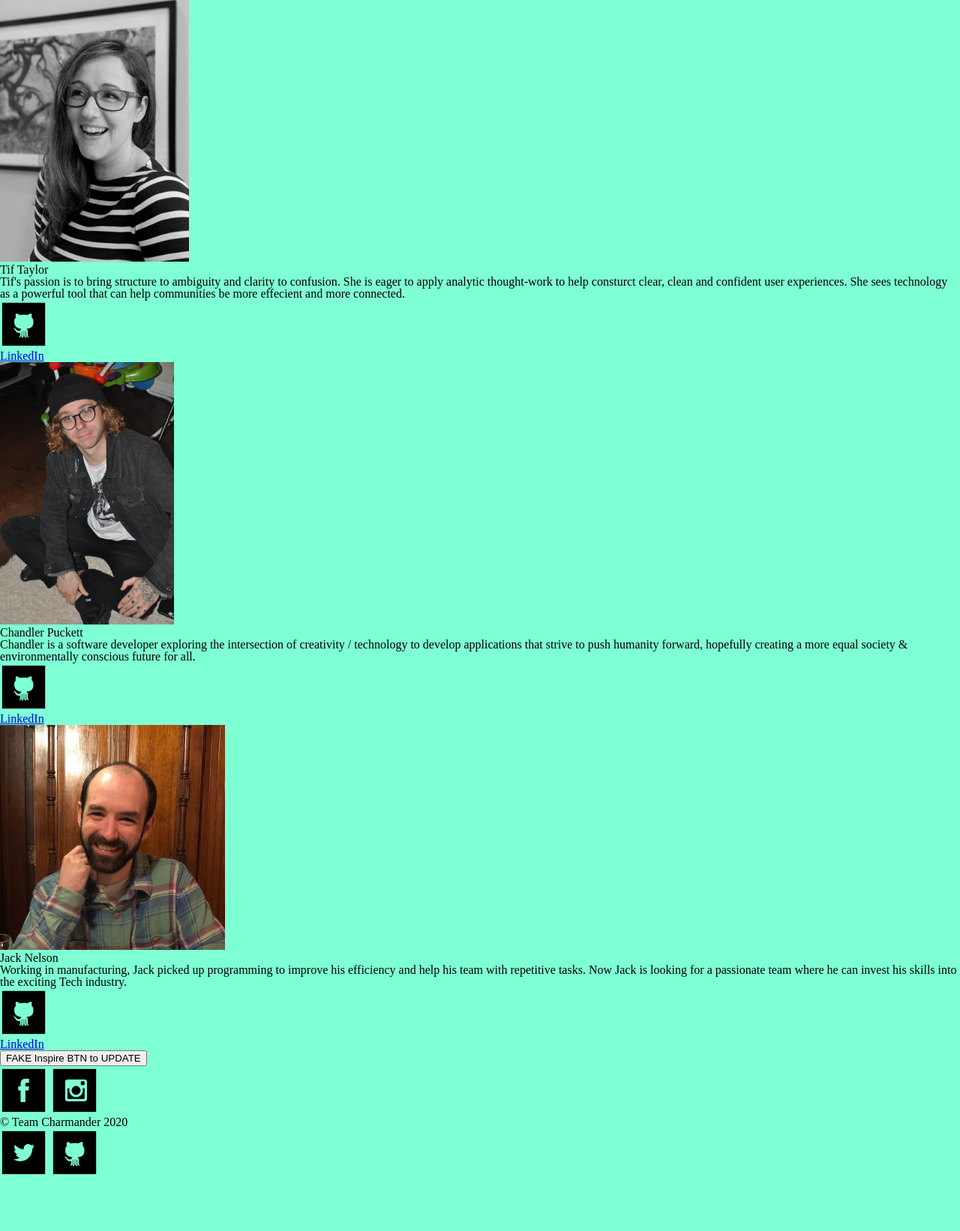
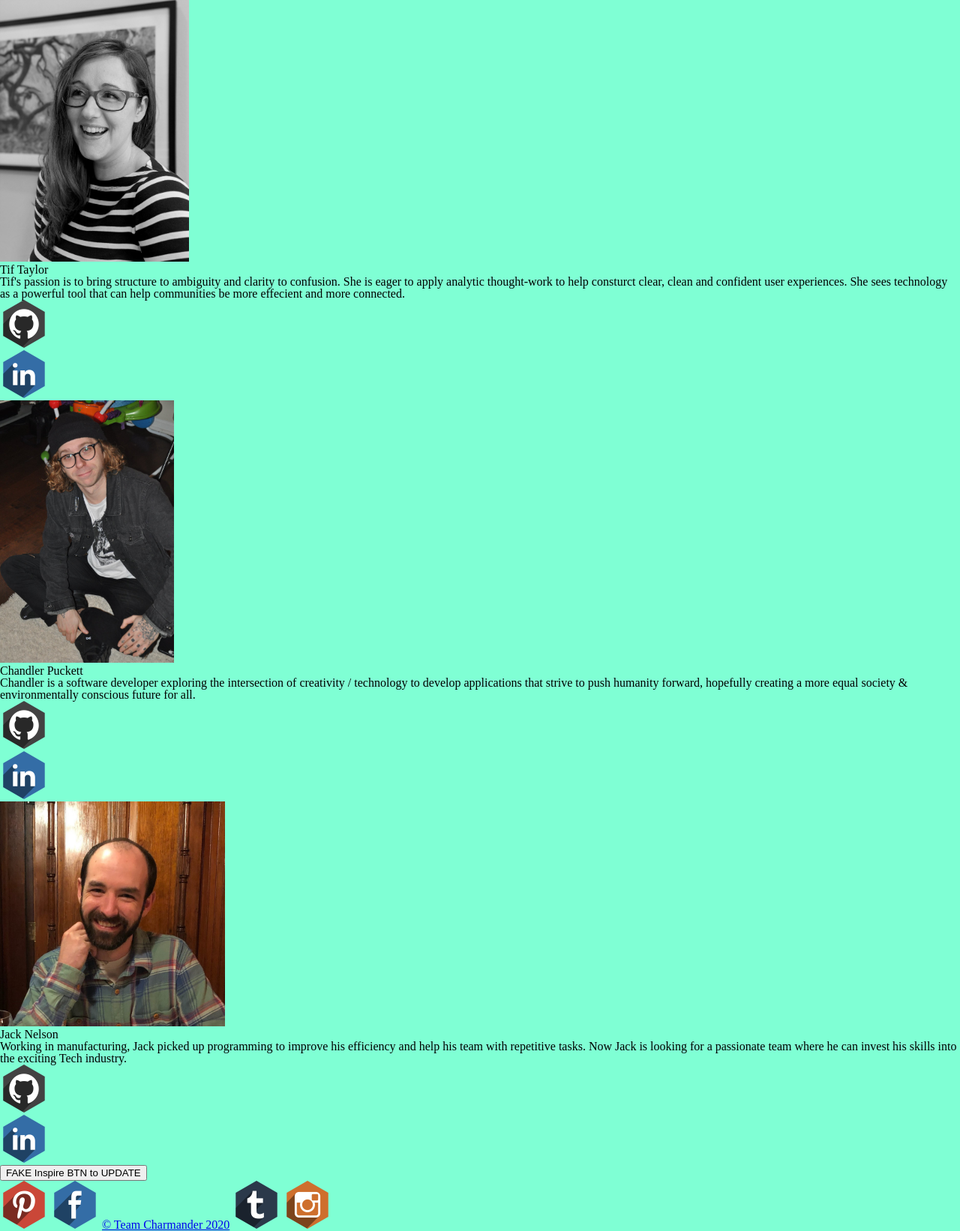
Before and after one commit to team-charmander-blaze/respite, a Node server app: page /aboutus in a window 1280 px wide. Shown: the part 116-1758 px from the top of the page at 75% size. Before the commit the page ends 1683 px from the top, so only its background shows below. Run offline with Node 20, Linux system fonts and the light colour scheme.

Commit message:
Added |Icons

```diff
--- a/views/layout/footer.ejs
+++ b/views/layout/footer.ejs
@@ -1,9 +1,14 @@
 <footer>
-  <!-- Icon source: https://www.iconfinder.com/neilorangepeel -->
-  <img src="/img/iconfinder_facebook_square_black_107119.png" alt="facebook icon">
-  <img src="/img/iconfinder_instagram_square_black_107097.png" alt="instagram icon">
+
+  <img src="/img/pinterest.png" alt="pinterest icon">
+
+  <img src="/img/facebook.png" alt="facebook icon">
+
   <!-- Copyright HTML symbol: https://www.w3schools.com/html/html_symbols.asp -->
-  <p>&#169; Team Charmander 2020</p>
-  <img src="/img/iconfinder_twitter_square_black_107068.png" alt="twitter icon">
-  <img src="/img/iconfinder_github_square_black_107109.png" alt="github icon">
+  <a href="https://github.com/team-charmander-blaze/respite">&#169; Team Charmander 2020</a>
+
+  <img src="/img/tumbler.png" alt="tumbler icon">
+
+  <img src="/img/insta.png" alt="instagram icon">
+
 </footer>
--- a/views/pages/about.ejs
+++ b/views/pages/about.ejs
@@ -19,8 +19,8 @@
 
     <div>
       <ul class="about-links">
-        <li><a href="https://github.com/tiftaylor"><img src="/img/iconfinder_github_square_black_107109.png" alt="github icon"></a></li>
-        <li><a href="https://www.linkedin.com/in/tiftaylor/">LinkedIn</a></li>
+        <li><a href="https://github.com/tiftaylor"><img src="/img/github.png" alt="github icon"></a></li>
+        <li><a href="https://www.linkedin.com/in/tiftaylor/"><img src="/img/linkedin.png" alt="linkedin icon"></a></li>
       </ul>
     </div>
 
@@ -38,8 +38,8 @@
 
     <div>
       <ul class="about-links">
-        <li><a href="https://github.com/chandlerpuckett"><img src="/img/iconfinder_github_square_black_107109.png" alt="github icon"></a></li>
-        <li><a href="https://www.linkedin.com/in/chandler-puckett/">LinkedIn</a></li>
+        <li><a href="https://github.com/chandlerpuckett"><img src="/img/github.png" alt="github icon"></a></li>
+        <li><a href="https://www.linkedin.com/in/chandler-puckett/"><img src="/img/linkedin.png" alt="linkedin icon"></a></li>
       </ul>
     </div>
 
@@ -57,8 +57,8 @@
 
     <div>
       <ul class="about-links">
-        <li><a href="https://github.com/jnelsonjava"><img src="/img/iconfinder_github_square_black_107109.png" alt="github icon"></a></li>
-        <li><a href="https://www.linkedin.com/in/jnelsonjava/">LinkedIn</a></li>
+        <li><a href="https://github.com/jnelsonjava"><img src="/img/github.png" alt="github icon"></a></li>
+        <li><a href="https://www.linkedin.com/in/jnelsonjava/"><img src="/img/linkedin.png" alt="linkedin icon"></a></li>
       </ul>
     </div>
 
```
Also changed, not shown: README.md, public/img/facebook.png (added), public/img/github.png (added), public/img/iconfinder_facebook_square_black_107119.png (deleted), public/img/iconfinder_github_square_black_107109.png (deleted), public/img/iconfinder_instagram_square_black_107097.png (deleted), public/img/iconfinder_twitter_square_black_107068.png (deleted), public/img/insta.png (added), public/img/linkedin.png (added), public/img/pinterest.png (added), public/img/tumbler.png (added).
